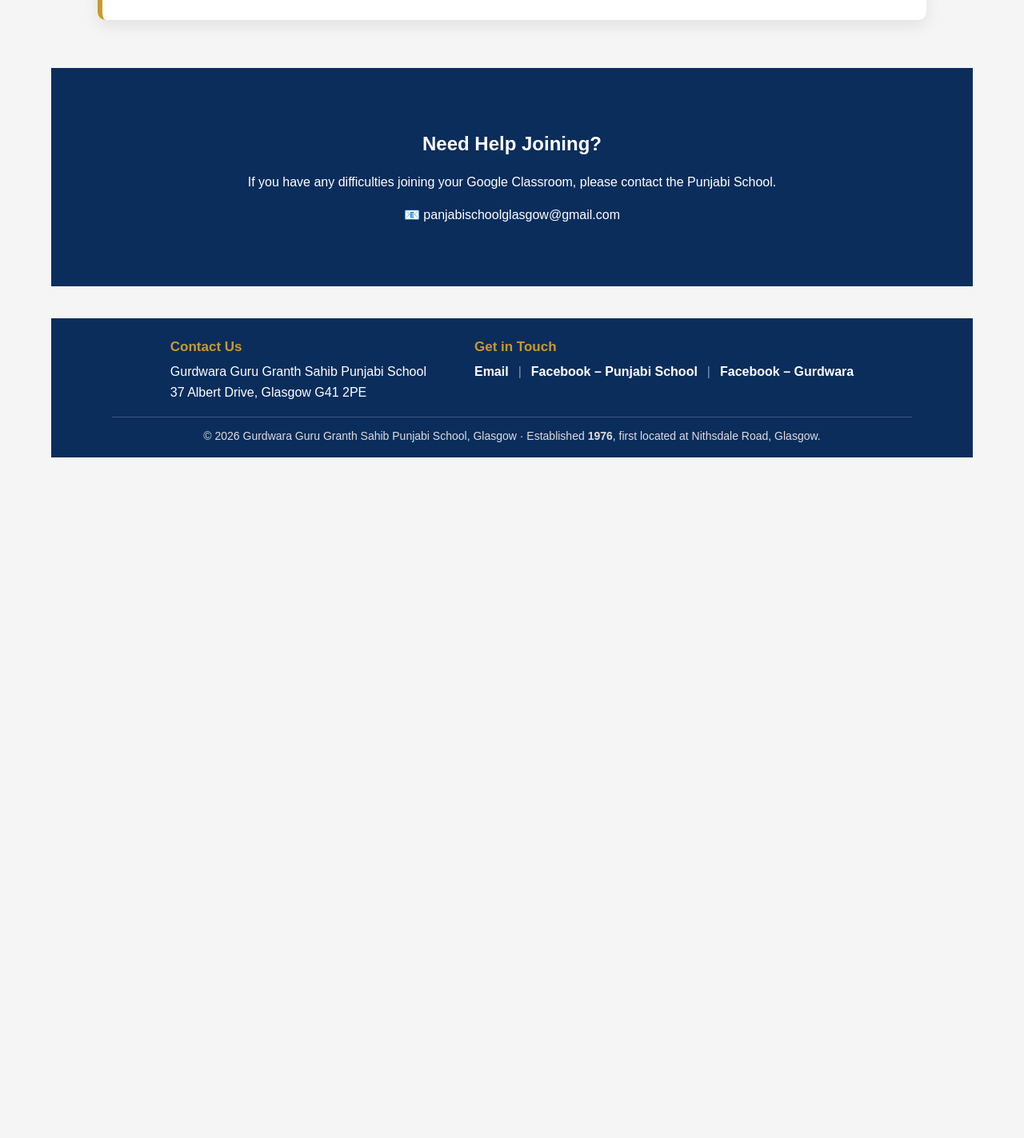
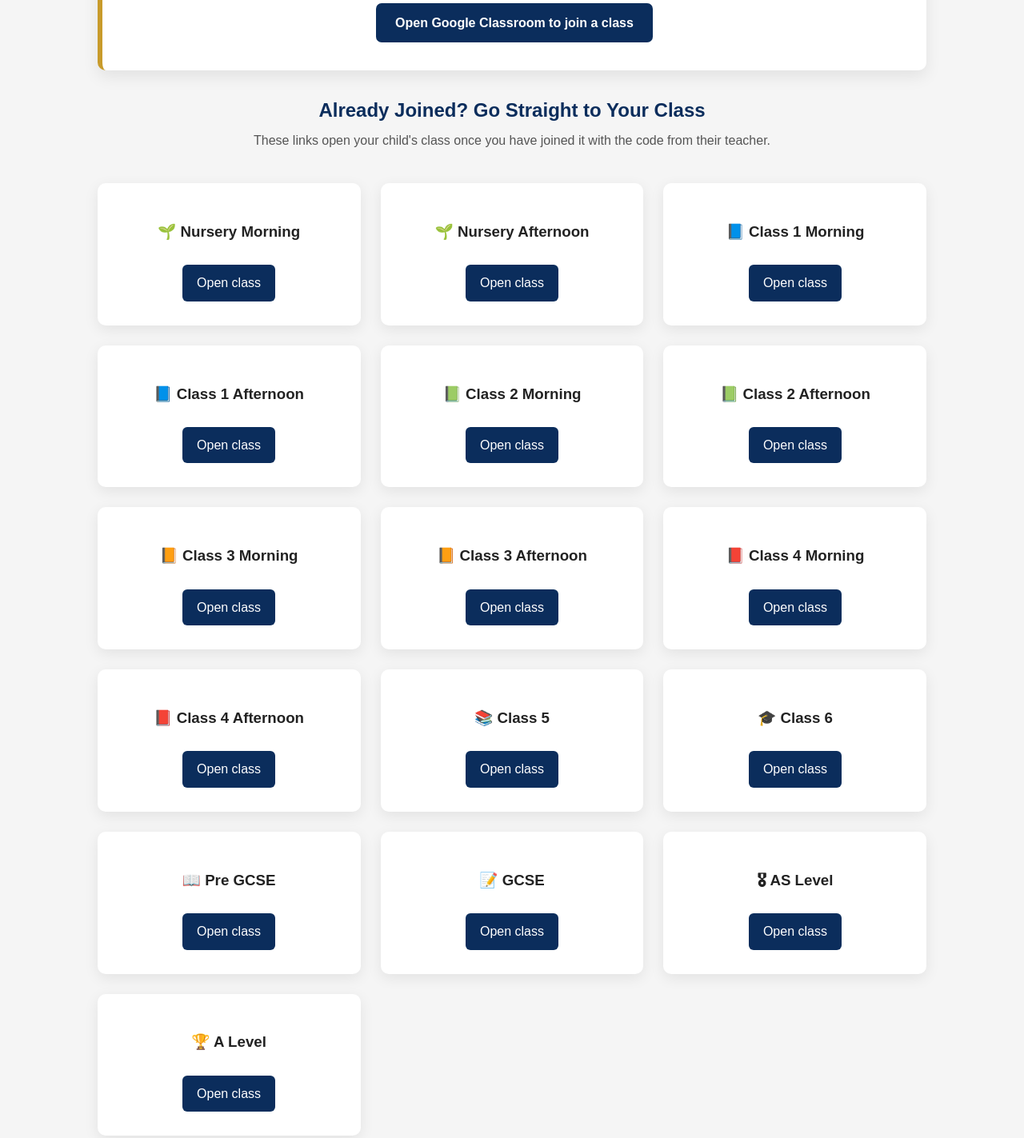
Before and after one commit to panjabischoolglasgow/school-website, a plain HTML site: page googleclassroom.html in a window 1280 px wide. Shown: the part 1097-2520 px from the top of the page at 80% size. Before the commit the page ends 1719 px from the top, so only its background shows below. Drawn offline with Linux system fonts and the light colour scheme.

Commit message:
Google Classroom page: add join button and per-class links without codes
Co-Authored-By: Claude Opus 5.5 <noreply@anthropic.com>
Claude-Session: https://claude.ai/code/session_01KztfEb5fAmR1ZEK2XPPSFL

```diff
--- a/css/site.css
+++ b/css/site.css
@@ -2577,3 +2577,14 @@ footer.main-footer .footer-bottom {
     line-height: 1.8;
     padding-left: 22px;
 }
+
+.classroom-join-btn {
+    text-align: center;
+    margin: 25px 0 5px;
+}
+
+.classroom-links-note {
+    text-align: center;
+    margin: -5px 0 25px;
+    color: #555;
+}
--- a/googleclassroom.html
+++ b/googleclassroom.html
@@ -127,6 +127,109 @@ To join your child's class, you will need the class code from their teacher.
     <a href="mailto:panjabischoolglasgow@gmail.com">panjabischoolglasgow@gmail.com</a>.
 </p>
 
+<p class="classroom-join-btn">
+    <a href="https://classroom.google.com/" target="_blank" rel="noopener noreferrer" class="btn">
+        Open Google Classroom to join a class
+    </a>
+</p>
+
+</div>
+
+</section>
+
+
+<!-- CLASS LINKS (no codes - these only open the class for families who have already joined) -->
+
+<section class="container">
+
+<h2 class="section-title">Already Joined? Go Straight to Your Class</h2>
+
+<p class="classroom-links-note">
+    These links open your child's class once you have joined it with the code from their teacher.
+</p>
+
+<div class="parent-grid">
+
+<div class="parent-card">
+<h3>🌱 Nursery Morning</h3>
+<a href="https://classroom.google.com/c/NzA0MDk4MjI5Mjkx" target="_blank" rel="noopener noreferrer" class="btn-small">Open class</a>
+</div>
+
+<div class="parent-card">
+<h3>🌱 Nursery Afternoon</h3>
+<a href="https://classroom.google.com/c/NzA0MDk4MTU4NzU2" target="_blank" rel="noopener noreferrer" class="btn-small">Open class</a>
+</div>
+
+<div class="parent-card">
+<h3>📘 Class 1 Morning</h3>
+<a href="https://classroom.google.com/c/ODcxMTAwMjMyOTcw" target="_blank" rel="noopener noreferrer" class="btn-small">Open class</a>
+</div>
+
+<div class="parent-card">
+<h3>📘 Class 1 Afternoon</h3>
+<a href="https://classroom.google.com/c/NzY2NTkxODg4NzY1" target="_blank" rel="noopener noreferrer" class="btn-small">Open class</a>
+</div>
+
+<div class="parent-card">
+<h3>📗 Class 2 Morning</h3>
+<a href="https://classroom.google.com/c/ODcxMTAyMzI0MTc5" target="_blank" rel="noopener noreferrer" class="btn-small">Open class</a>
+</div>
+
+<div class="parent-card">
+<h3>📗 Class 2 Afternoon</h3>
+<a href="https://classroom.google.com/c/ODcxMTAyMTg0Nzc3" target="_blank" rel="noopener noreferrer" class="btn-small">Open class</a>
+</div>
+
+<div class="parent-card">
+<h3>📙 Class 3 Morning</h3>
+<a href="https://classroom.google.com/c/NzY2NTkyMTYyMzEx" target="_blank" rel="noopener noreferrer" class="btn-small">Open class</a>
+</div>
+
+<div class="parent-card">
+<h3>📙 Class 3 Afternoon</h3>
+<a href="https://classroom.google.com/c/NzY2NTkyMDYzNTUx" target="_blank" rel="noopener noreferrer" class="btn-small">Open class</a>
+</div>
+
+<div class="parent-card">
+<h3>📕 Class 4 Morning</h3>
+<a href="https://classroom.google.com/c/ODcxMTAyNDEyNDgw" target="_blank" rel="noopener noreferrer" class="btn-small">Open class</a>
+</div>
+
+<div class="parent-card">
+<h3>📕 Class 4 Afternoon</h3>
+<a href="https://classroom.google.com/c/ODcxMTAyMzYwNzQx" target="_blank" rel="noopener noreferrer" class="btn-small">Open class</a>
+</div>
+
+<div class="parent-card">
+<h3>📚 Class 5</h3>
+<a href="https://classroom.google.com/c/NzY2NTkyMjI3NDAx" target="_blank" rel="noopener noreferrer" class="btn-small">Open class</a>
+</div>
+
+<div class="parent-card">
+<h3>🎓 Class 6</h3>
+<a href="https://classroom.google.com/c/ODcxMTAxNjgzNjA1" target="_blank" rel="noopener noreferrer" class="btn-small">Open class</a>
+</div>
+
+<div class="parent-card">
+<h3>📖 Pre GCSE</h3>
+<a href="https://classroom.google.com/c/NzY2NTkyMjIzNzMx" target="_blank" rel="noopener noreferrer" class="btn-small">Open class</a>
+</div>
+
+<div class="parent-card">
+<h3>📝 GCSE</h3>
+<a href="https://classroom.google.com/c/NzY2NTkyNDQyODUy" target="_blank" rel="noopener noreferrer" class="btn-small">Open class</a>
+</div>
+
+<div class="parent-card">
+<h3>🎖 AS Level</h3>
+<a href="https://classroom.google.com/c/ODcxMTAyNDk5Mzgx" target="_blank" rel="noopener noreferrer" class="btn-small">Open class</a>
+</div>
+
+<div class="parent-card">
+<h3>🏆 A Level</h3>
+<a href="https://classroom.google.com/c/NzY2NTkyMjEzNzgw" target="_blank" rel="noopener noreferrer" class="btn-small">Open class</a>
+</div>
+
 </div>
 
 </section>
```
